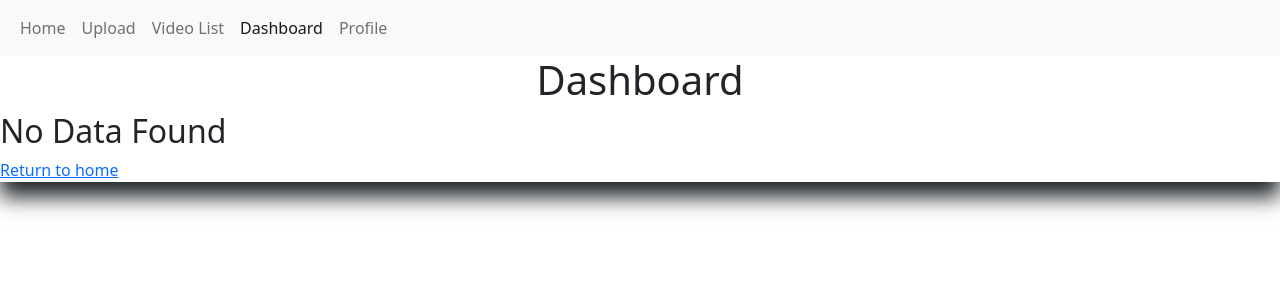
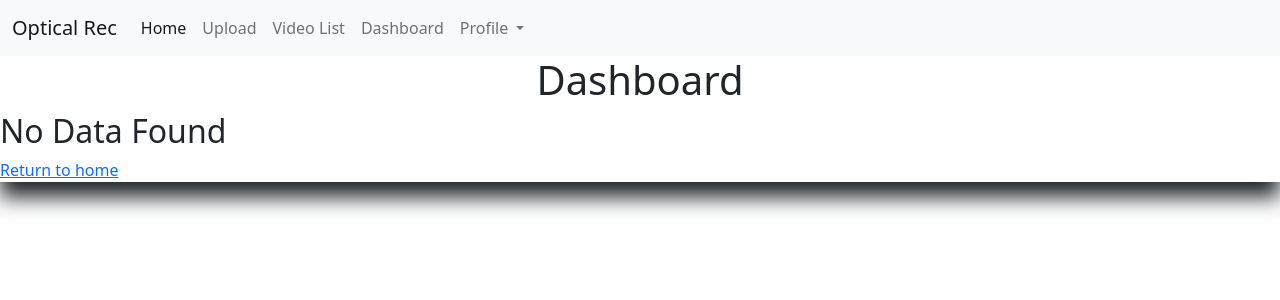
Before and after one commit to ZachLSoftware/OpticalRec, a Django app: page /main/dashboard in a window 1280 px wide. Shown: the top 300 px of the page. Run offline with Django 4.2, Linux system fonts and the light colour scheme; the visitor is signed in with stand-in values (Sample User, id 1); data that the repository does not hold is empty; parts of the project's set-up code (start-up, migrations or seed data) failed here and were passed over.

Commit message:
Implementing improved navigation bar

```diff
--- a/opticalrec/main/static/javascript/navbar.js
+++ b/opticalrec/main/static/javascript/navbar.js
@@ -2,5 +2,5 @@ const title=document.title
 const page=document.getElementById(title)
 
 window.addEventListener('DOMContentLoaded', function () {
-    page.classList.add('active')
+    page.classList.add(' active')
     });
--- a/opticalrec/main/templates/base_template.html
+++ b/opticalrec/main/templates/base_template.html
@@ -13,17 +13,50 @@
     </head>
     <body class="body">
         {% block navbar %}
-    <nav class="navbar navbar-expand-sm bg-light navbar-light">
-        <div class="container-fluid">
-            <ul class="navbar-nav">
-                <li class="nav-item"><a class="nav-link" id="Home" href="{% url 'index' %}">Home</a></li>
-                <li class="nav-item"><a class="nav-link" id="Upload" href="{% url 'video_upload' %}">Upload</a></li>
-                <li class="nav-item"><a class="nav-link" id="List" href="{% url 'list_videos' %}">Video List</a></li>
-                <li class="nav-item" ><a class="nav-link" id="Dashboard" href="{% url 'dashboard' %}">Dashboard</a></li>
-                <li class="nav-item" ><a class="nav-link" id="Profile" href="{% url 'profile' %}">Profile</a></li>
-            </ul>
-        </div>
-    </nav>
+
+     <nav class="navbar navbar-expand-lg navbar-light bg-light">
+  <div class="container-fluid">
+    <a class="navbar-brand" href="#">Optical Rec</a>
+    <button class="navbar-toggler" type="button" data-bs-toggle="collapse" data-bs-target="#navbarSupportedContent" aria-controls="navbarSupportedContent" aria-expanded="false" aria-label="Toggle navigation">
+      <span class="navbar-toggler-icon"></span>
+    </button>
+    <div class="collapse navbar-collapse" id="navbarSupportedContent">
+      <ul class="navbar-nav me-auto mb-2 mb-lg-0">
+        <li class="nav-item">
+          <a class="nav-link active" id="Home" aria-current="page" href="{% url 'index' %}">Home</a>
+        </li>
+        <li class="nav-item">
+          <a class="nav-link" id="Upload" href="{% url 'video_upload' %}">Upload</a>
+        </li>
+           <li class="nav-item">
+          <a class="nav-link" id="List" href="{% url 'list_videos' %}" tabindex="-1" aria-disabled="true">Video List</a>
+        </li>
+           <li class="nav-item">
+          <a class="nav-link" id="Dashboard" href="{% url 'dashboard' %}" tabindex="-1" aria-disabled="true">Dashboard</a>
+        </li>
+        <li class="nav-item dropdown">
+          <a class="nav-link dropdown-toggle" href="#" id="navbarDropdown" role="button" data-bs-toggle="dropdown" aria-expanded="false">
+            Profile
+          </a>
+          <ul class="dropdown-menu" aria-labelledby="navbarDropdown">
+
+              {% if user.is_authenticated %}
+                <li><hr class="dropdown-divider"></li>
+                <li><a class="dropdown-item" id="Logout" href="{% url 'logout' %}">Logout</a></li>
+              {% else %}
+                <li><a class="dropdown-item" id="Register" href="{% url 'register' %}">Register</a></li>
+                <li><a class="dropdown-item" id="Login" href="{% url 'login' %}">Login</a></li>
+              {% endif %}
+
+          </ul>
+        </li>
+
+      </ul>
+
+    </div>
+  </div>
+</nav>
+
         {% endblock %}
 
         <div class="content">
```
